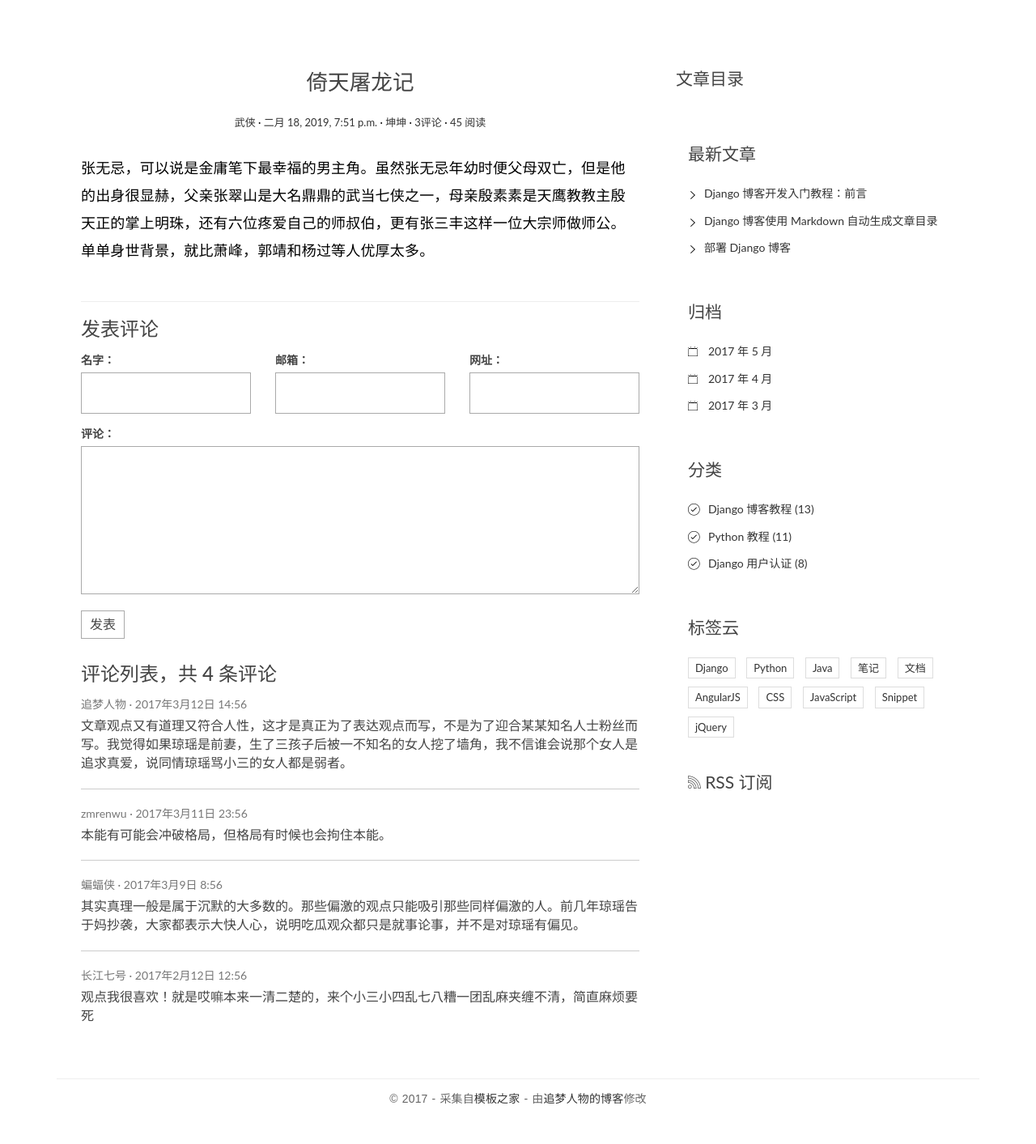
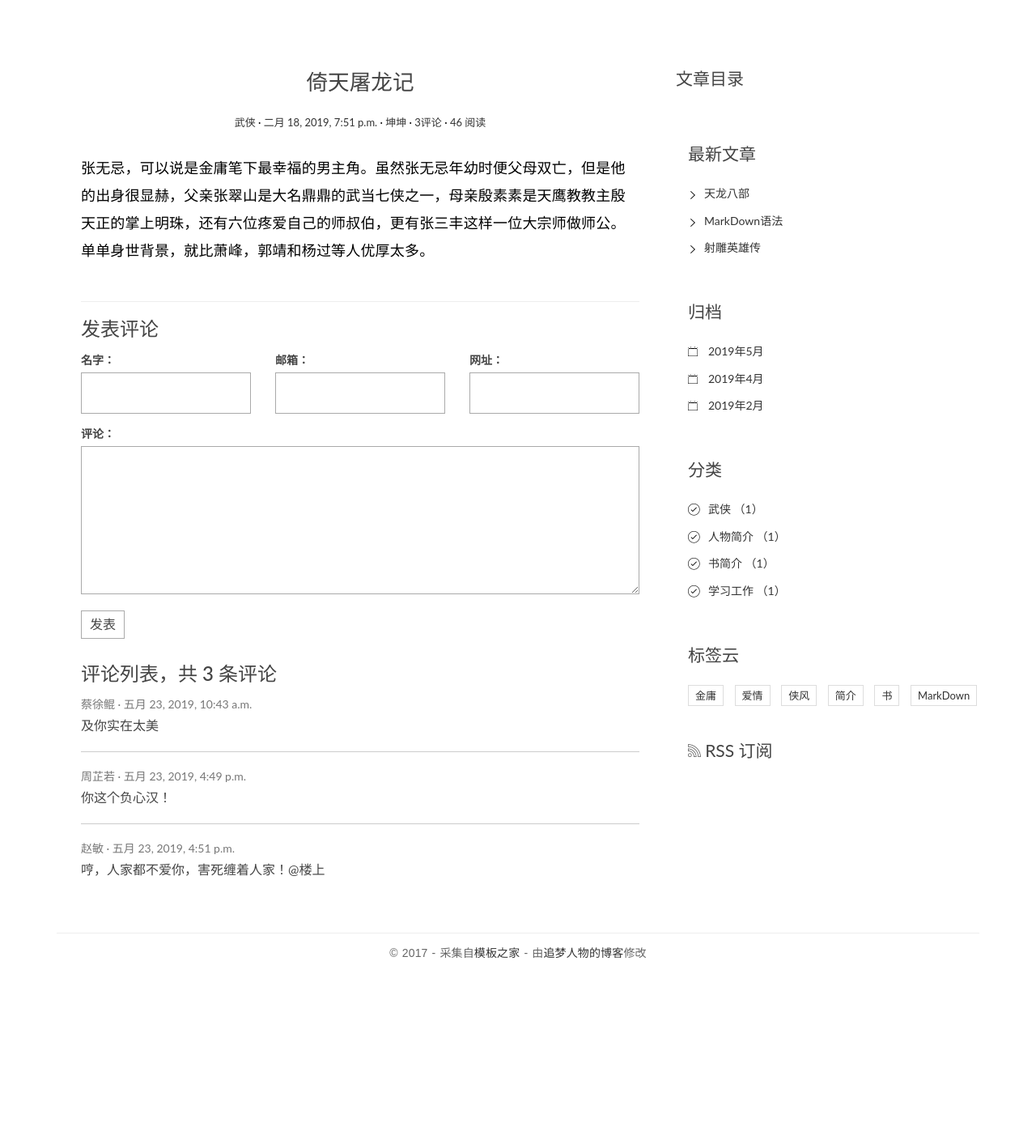
Before and after one commit to xiliheipi/Django, a Django app: page /detail/1/ in a window 1280 px wide. Shown: the part 91-1504 px from the top of the page at 81% size. After the commit the page ends 1275 px from the top, so only its background shows below. Run offline with Django 3.2, Linux system fonts and the light colour scheme; data comes from the database, SQL or seed files in the repository; both versions use the stored data as it was after the commit; parts of the project's set-up code (start-up, migrations or seed data) failed here and were passed over; some libraries are stand-ins or nearby versions.

Commit message:
完成了 云标签 最新文章 归档 分类 标签云 等功能

```diff
--- a/demo3/blog/admin.py
+++ b/demo3/blog/admin.py
@@ -1,8 +1,10 @@
 from django.contrib import admin
-from blog.models import Category,Tag,Article
+from blog.models import Category,Tag,Article,MessageInfo
 # Register your models here.
 
 
 admin.site.register(Category)
 admin.site.register(Tag)
 admin.site.register(Article)
+
+admin.site.register(MessageInfo)
--- a/demo3/blog/templatetags/extend_fun.py
+++ b/demo3/blog/templatetags/extend_fun.py
@@ -1,10 +1,23 @@
 from django import template
 from ..models import Article,Category,Tag
+
+
+
 register = template.Library()
+
+'''
+过滤器最多两个参数
+标签可以有任意多个参数
+
+'''
+
+
 
 @register.filter(name='mylower')
 def mylower(value):
     return value.lower()
+
+
 
 @register.filter(name='myslice')
 def myslice(value,length):
@@ -12,6 +25,32 @@ def myslice(value,length):
     print(result)
     return  result
 
+
+
+
+# 得到所有的分类
 @register.simple_tag(name='getcategorys')
 def getcategorys():
     return Category.objects.all()
+
+
+# 获得最新文章  也就是最后发布的文章
+@register.simple_tag
+def getlatestarticles(num = 3):
+         # -create_time[:num]  时间倒叙
+    return Article.objects.all().order_by('-create_time')[:num]
+
+
+
+# 归档
+@register.simple_tag
+def getarchives(num = 3):
+    result =  Article.objects.dates("create_time",'month',order="DESC")[:num]
+    print(result)
+    return result
+
+
+# 云标签
+@register.simple_tag
+def gettags():
+    return Tag.objects.all()
--- a/demo3/blog/urls.py
+++ b/demo3/blog/urls.py
@@ -1,9 +1,24 @@
 from . import views
 from django.conf.urls import url
+from . import feed
+
 app_name = 'blog'
 
 urlpatterns=[
     url(r'^$', views.index, name='index'),
     url(r'^detail/(\d+)/$',views.detail,name='detail'),
+    url(r'archives/(\d+)/(\d+)$',views.archives,name = 'archives'),
+    # 分类路由
+    url(r'category/(\d+)/$',views.category,name = 'category'),
+
+    # 标签云  路由
+    url(r'tag/(\d+)/$',views.tag,name = 'tag'),
+    # rss 订阅路由
+    url(r'rss/$',feed.BlogFeed(),name = 'rss'),
+
+    url(r'contactus/$',views.contactus,name = 'contactus'),
+
+
+
 
 ]
--- a/demo3/blog/views.py
+++ b/demo3/blog/views.py
@@ -20,6 +20,7 @@ def index(request):
     # 传入页码得到一个页面   page包含所有信息
     page = paginator.get_page(pagenum)
 
+
     return render(request,'index.html',{'page':page})
 
 
@@ -28,6 +29,12 @@ def index(request):
 def detail(request, id):
     # django自带的出现处理错误的方法
     article = get_object_or_404(Article,pk = id)
+
+    # 阅读数 每点一次加1
+    article.views += 1
+    article.save()
+
+
     #  使用MarkDown处理body 将markdown语法转换成html标签
 
     # # # 第一种使用 针对需要处理的  article.body 将markdown转为html
@@ -49,6 +56,44 @@ def detail(request, id):
     # 将markdown 中的目录赋予article对象
     article.toc = mk.toc
 
+    # cf = CommentForm()
+
+    return render(request,'single.html',locals())
 
 
-    return render(request,'single.html',locals())
+
+def archives(request,year,month):
+
+    # 属性__比较类型 =
+    articles = Article.objects.filter(create_time__year = year,create_time__month = month)
+
+    paginator = Paginator(articles,1)
+    # 传入页码得到一个页面   page包含所有信息
+    page = paginator.get_page(1)
+
+    return render(request,'index.html',{'page':page})
+
+
+ # 分类路由
+def category(request,id):
+    articles = get_object_or_404(Category,pk = id).article_set.all()
+
+    paginator = Paginator(articles,1)
+    # 传入页码得到一个页面   page包含所有信息
+    page = paginator.get_page(1)
+
+    return render(request,'index.html',{'page':page})
+
+
+# 标签云 路由
+def tag(request,id):
+    articles = get_object_or_404(Tag,pk = id).article_set.all()
+
+    paginator = Paginator(articles,1)
+    # 传入页码得到一个页面   page包含所有信息
+    page = paginator.get_page(1)
+
+    return render(request,'index.html',{'page':page})
+
+def contactus(request):
+    return render(request,'contact.html')
--- a/demo3/comments/models.py
+++ b/demo3/comments/models.py
@@ -1,5 +1,7 @@
 from django.db import models
 from blog.models import Article
+from datetime import datetime
+
 # Create your models here.
 
 # 文章评价表
@@ -9,6 +11,8 @@ class Comment(models.Model):
     url = models.URLField(blank=True,null = True)
     content = models.CharField(max_length=500)
     article = models.ForeignKey(Article, on_delete=models.CASCADE)
+    create_time = models.DateTimeField(auto_now_add=True)
+
 
     def __str__(self):
         return self.username
--- a/demo3/comments/urls.py
+++ b/demo3/comments/urls.py
@@ -1,13 +1,9 @@
 from django.conf.urls import url
 from . import views
+app_name = "comments"
 
 
-app_name = 'comments'
 
-
-urlpatterns =[
-
-    # url(r'^index/$',views.index,name = 'index'),
-    # url(r'^detail/(\d+)/$',views.detail,name='detail'),
-
+urlpatterns = [
+    url(r'^addcomment/(\d+)/$', views.AddComment.as_view(), name='addcomment' )
 ]
--- a/demo3/templates/base.html
+++ b/demo3/templates/base.html
@@ -1,3 +1,7 @@
+{% load extend_fun %}
+
+
+
 <!DOCTYPE html>
 <html lang="en">
 <head>
@@ -42,7 +46,7 @@
                             <li class="cl-effect-11"><a href="index.html" data-hover="首页">首页</a></li>
                             <li class="cl-effect-11"><a href="full-width.html" data-hover="博客">博客</a></li>
                             <li class="cl-effect-11"><a href="about.html" data-hover="关于">关于</a></li>
-                            <li class="cl-effect-11"><a href="contact.html" data-hover="联系">联系</a></li>
+                            <li class="cl-effect-11"><a href="{% url 'blog:contactus' %}" data-hover="联系">联系</a></li>
                         </ul>
                     </div><!-- /.navbar-collapse -->
                 </nav>
@@ -81,84 +85,73 @@
                 <div class="widget widget-recent-posts">
                     <h3 class="widget-title">最新文章</h3>
                     <ul>
-                        <li>
-                            <a href="#">Django 博客开发入门教程：前言</a>
-                        </li>
-                        <li>
-                            <a href="#">Django 博客使用 Markdown 自动生成文章目录</a>
-                        </li>
-                        <li>
-                            <a href="#">部署 Django 博客</a>
-                        </li>
+                        {% getlatestarticles 3 as latestarticles %}
+                            {% for article in latestarticles %}
+                                <li><a href="{% url 'blog:detail' article.id %}">{{ article.title }}</a></li>
+                            {% empty %}
+                            没有最新文章
+                            {% endfor %}
+
+
                     </ul>
                 </div>
                 <div class="widget widget-archives">
                     <h3 class="widget-title">归档</h3>
                     <ul>
-                        <li>
-                            <a href="#">2017 年 5 月</a>
-                        </li>
-                        <li>
-                            <a href="#">2017 年 4 月</a>
-                        </li>
-                        <li>
-                            <a href="#">2017 年 3 月</a>
-                        </li>
+                        {% getarchives as archives %}
+                        {% for archive in archives %}
+
+                        <li><a href="{% url 'blog:archives' archive.year archive.month %}">{{ archive.year }}年{{ archive.month }}月</a></li>
+
+                            {% empty %}
+                            <li>没有对象</li>
+                            {% endfor %}
                     </ul>
+
+
                 </div>
 
                 <div class="widget widget-category">
                     <h3 class="widget-title">分类</h3>
                     <ul>
+                        {% getcategorys as categorys %}
+                            {% for category in categorys %}
+
                         <li>
-                            <a href="#">Django 博客教程 <span class="post-count">(13)</span></a>
+                            <a href="{% url 'blog:category' category.id %}">{{ category.title }}<span class="post-count">
+                                （{{ category.article_set.count }}）</span></a>
                         </li>
-                        <li>
-                            <a href="#">Python 教程 <span class="post-count">(11)</span></a>
-                        </li>
-                        <li>
-                            <a href="#">Django 用户认证 <span class="post-count">(8)</span></a>
-                        </li>
+
+
+
+                            {% empty %}
+                            没有对象
+                            {% endfor %}
+
                     </ul>
                 </div>
 
                 <div class="widget widget-tag-cloud">
                     <h3 class="widget-title">标签云</h3>
                     <ul>
-                        <li>
-                            <a href="#">Django</a>
+                        {% gettags as tags %}
+                        {% for tag in tags %}
+
+                         <li>
+                            <a href="{% url 'blog:tag' tag.id %}">{{ tag.title }}</a>
                         </li>
-                        <li>
-                            <a href="#">Python</a>
-                        </li>
-                        <li>
-                            <a href="#">Java</a>
-                        </li>
-                        <li>
-                            <a href="#">笔记</a>
-                        </li>
-                        <li>
-                            <a href="#">文档</a>
-                        </li>
-                        <li>
-                            <a href="#">AngularJS</a>
-                        </li>
-                        <li>
-                            <a href="#">CSS</a>
-                        </li>
-                        <li>
-                            <a href="#">JavaScript</a>
-                        </li>
-                        <li>
-                            <a href="#">Snippet</a>
-                        </li>
-                        <li>
-                            <a href="#">jQuery</a>
-                        </li>
+
+
+                        {% empty %}
+                        <li>没有对象</li>
+                        {% endfor %}
+
+
+
                     </ul>
                 </div>
                 <div class="rss">
-                    <a href=""><span class="ion-social-rss-outline"></span> RSS 订阅</a>
+                    <a href="{% url 'blog:rss' %}"><span class="ion-social-rss-outline"></span> RSS 订阅</a>
                 </div>
             </aside>
 
--- a/demo3/templates/single.html
+++ b/demo3/templates/single.html
@@ -30,7 +30,8 @@
 <section class="comment-area" id="comment-area">
                     <hr>
                     <h3>发表评论</h3>
-                    <form action="#" method="post" class="comment-form">
+                    <form action="{% url 'comments:addcomment' article.id %}" method="post" class="comment-form">
+                        {% csrf_token %}
                         <div class="row">
                             <div class="col-md-4">
                                 <label for="id_name">名字：</label>
@@ -51,37 +52,27 @@
                             </div>
                         </div>    <!-- row -->
                     </form>
+
+
                     <div class="comment-list-panel">
-                        <h3>评论列表，共 <span>4</span> 条评论</h3>
+                        <h3>评论列表，共 <span>{{ article.comment_set.count }}</span> 条评论</h3>
                         <ul class="comment-list list-unstyled">
+                            {% for c in article.comment_set.all %}
                             <li class="comment-item">
-                                <span class="nickname">追梦人物</span>
-                                <time class="submit-date" datetime="2012-11-09T23:15:57+00:00">2017年3月12日 14:56</time>
+                                <span class="nickname">{{ c.username }}</span>
+                                <time class="submit-date" datetime="2012-11-09T23:15:57+00:00">{{ c.create_time }}</time>
                                 <div class="text">
-                                    文章观点又有道理又符合人性，这才是真正为了表达观点而写，不是为了迎合某某知名人士粉丝而写。我觉得如果琼瑶是前妻，生了三孩子后被一不知名的女人挖了墙角，我不信谁会说那个女人是追求真爱，说同情琼瑶骂小三的女人都是弱者。
+                                    {{ c.content }}
                                 </div>
                             </li>
-                            <li class="comment-item">
-                                <span class="nickname">zmrenwu</span>
-                                <time class="submit-date" datetime="2012-11-09T23:15:57+00:00">2017年3月11日 23:56</time>
-                                <div class="text">
-                                    本能有可能会冲破格局，但格局有时候也会拘住本能。
-                                </div>
-                            </li>
-                            <li class="comment-item">
-                                <span class="nickname">蝙蝠侠</span>
-                                <time class="submit-date" datetime="2012-11-09T23:15:57+00:00">2017年3月9日 8:56</time>
-                                <div class="text">
-                                    其实真理一般是属于沉默的大多数的。那些偏激的观点只能吸引那些同样偏激的人。前几年琼瑶告于妈抄袭，大家都表示大快人心，说明吃瓜观众都只是就事论事，并不是对琼瑶有偏见。
-                                </div>
-                            </li>
-                            <li class="comment-item">
-                                <span class="nickname">长江七号</span>
-                                <time class="submit-date" datetime="2012-11-09T23:15:57+00:00">2017年2月12日 12:56</time>
-                                <div class="text">
-                                    观点我很喜欢！就是哎嘛本来一清二楚的，来个小三小四乱七八糟一团乱麻夹缠不清，简直麻烦要死
-                                </div>
-                            </li>
+                            {% empty %}
+                            没有评论
+                            {% endfor %}
+
+
+
+
+
                         </ul>
                     </div>
                 </section>
```
Also changed, not shown: demo3/blog/feed.py (added, +26 -0 lines), demo3/blog/models.py (+9 -0 lines), demo3/comments/views.py (+25 -2 lines), demo3/demo3/settings.py (+13 -0 lines), demo3/templates/contact.html (+20 -9 lines), demo3/blog/migrations/0002_messageinfo.py (added), demo3/comments/migrations/0002_comment_create_time.py (added), demo3/comments/migrations/0003_messageinfo.py (added), demo3/comments/migrations/0004_delete_messageinfo.py (added), demo3/db.sqlite3.
